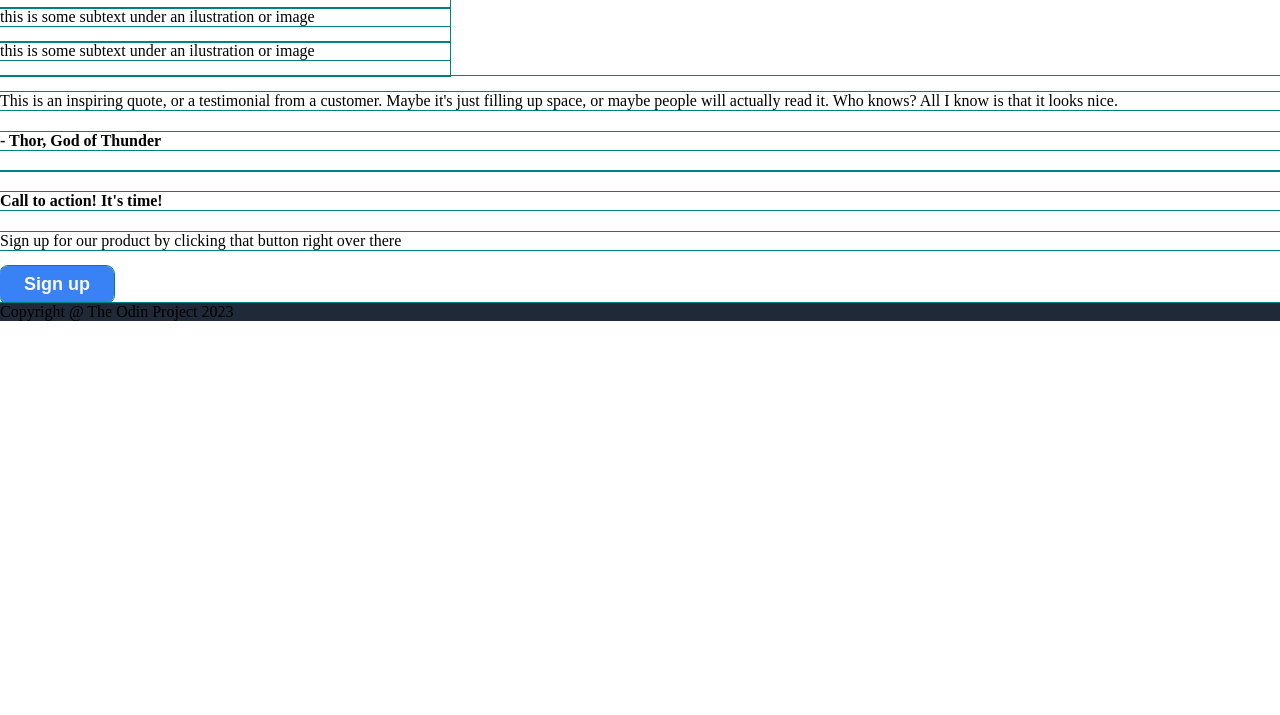
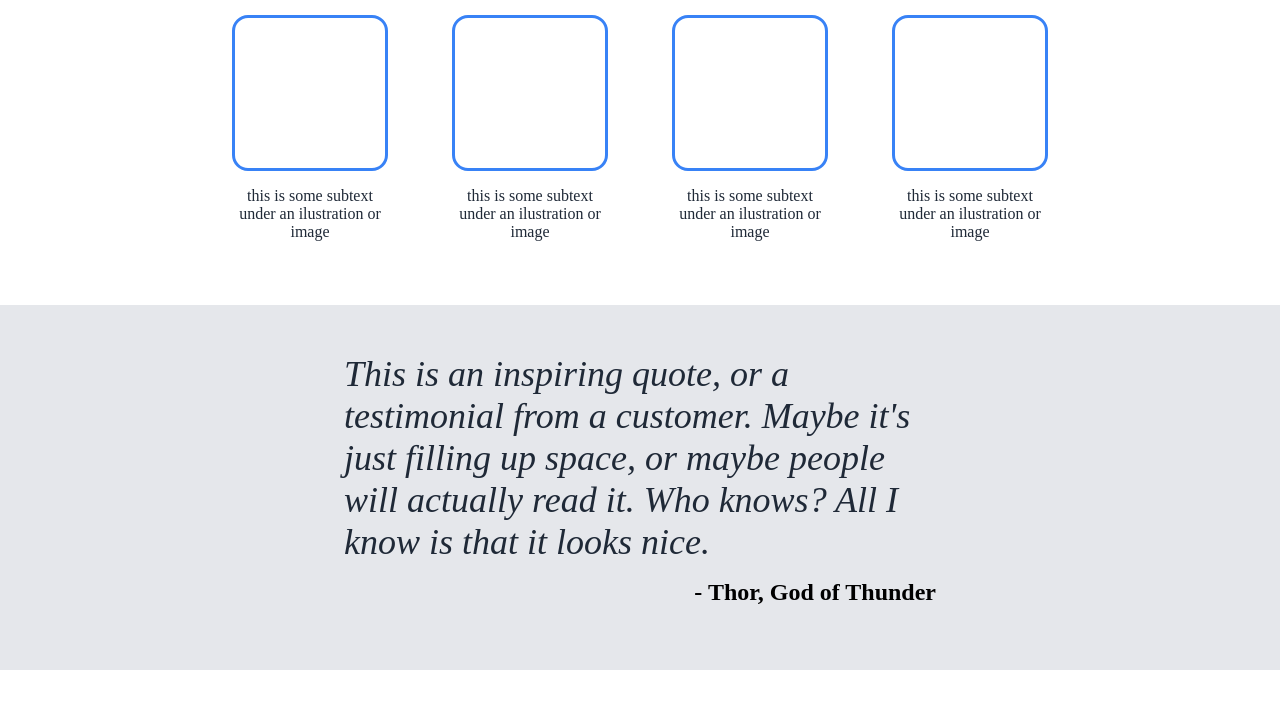
Before and after one commit to pitagorinpoucak/landing-page, a plain HTML site: page index.html in a window 1280 px wide. Shown: the part 612-1327 px from the top of the page. Before the commit the page ends 933 px from the top, so only its background shows below. Drawn offline with Linux system fonts and the light colour scheme.

Commit message:
CSS
- Finish css completely

```diff
--- a/index.html
+++ b/index.html
@@ -30,7 +30,7 @@
       <div class="image-placeholder">This is a placeholder for image</div>
     </div>
     <div class="hero-information">
-      <h3>Some random information</h3>
+      <h2>Some random information</h2>
       <div class="cards">
         <div class="card">
           <div class="image"></div>
@@ -59,12 +59,14 @@
       </div>
     </div>
     <div class="hero-quote">
-      <p class="quote">
-        This is an inspiring quote, or a testimonial from a customer. Maybe it's
-        just filling up space, or maybe people will actually read it. Who knows?
-        All I know is that it looks nice.
-      </p>
-      <h4>- Thor, God of Thunder</h4>
+      <div>
+        <p class="quote">
+          This is an inspiring quote, or a testimonial from a customer. Maybe
+          it's just filling up space, or maybe people will actually read it. Who
+          knows? All I know is that it looks nice.
+        </p>
+        <h4>- Thor, God of Thunder</h4>
+      </div>
     </div>
     <div class="call-to-action">
       <div class="call">
--- a/style.css
+++ b/style.css
@@ -3,6 +3,7 @@ body {
   display: flex;
   flex-direction: column;
   margin: 0;
+  align-items: center;
 }
 
 .header,
@@ -12,6 +13,7 @@ body {
 }
 
 .header {
+  align-self: stretch;
   display: flex;
   justify-content: space-between;
   align-items: center;
@@ -83,6 +85,98 @@ body {
   border-radius: 0.5rem;
 }
 
-* {
-  outline: 1px solid teal;
+.hero-information {
+  display: flex;
+  flex-direction: column;
+  align-items: center;
+  flex: 1;
+  padding: 3rem;
 }
+
+.hero-information h2 {
+  font-size: 36px;
+  font-weight: 800;
+  color: #1f2937;
+}
+
+.cards {
+  flex-shrink: 0;
+  display: flex;
+  gap: 4rem;
+}
+
+.card .image {
+  border: 3px solid #3882f6;
+  width: 150px;
+  height: 150px;
+  border-radius: 1rem;
+}
+
+.card .description {
+  text-align: center;
+  color: #1f2937;
+}
+
+.hero-quote {
+  background-color: #e5e7eb;
+  align-self: stretch;
+  display: flex;
+  flex-direction: column;
+  align-items: center;
+  padding: 3rem;
+}
+
+.hero-quote > div {
+  width: 50%;
+  display: flex;
+  flex-direction: column;
+}
+.quote {
+  font-size: 36px;
+  color: #1f2937;
+  font-style: oblique;
+  margin: 0;
+}
+
+.hero-quote h4 {
+  align-self: flex-end;
+  margin: 0;
+  font-size: 24px;
+  margin: 1rem 0;
+}
+
+.call-to-action {
+  width: 50%;
+  background-color: #3882f6;
+  margin: 3rem;
+  border-radius: 0.5rem;
+  display: flex;
+  justify-content: space-around;
+  align-items: center;
+}
+
+.call {
+  padding: 2rem;
+}
+
+.call > h4 {
+  font-size: 24px;
+  color: #f9faf8;
+  margin: 0 0 0.5rem 0;
+}
+
+.call > p {
+  font-size: 18px;
+  color: #e5e7eb;
+  margin: 0;
+}
+.call-to-action > .signup {
+  border: 1px solid white;
+}
+
+.footer {
+  align-self: stretch;
+  padding: 2rem;
+  color: #e5e7eb;
+  text-align: center;
+}
```
